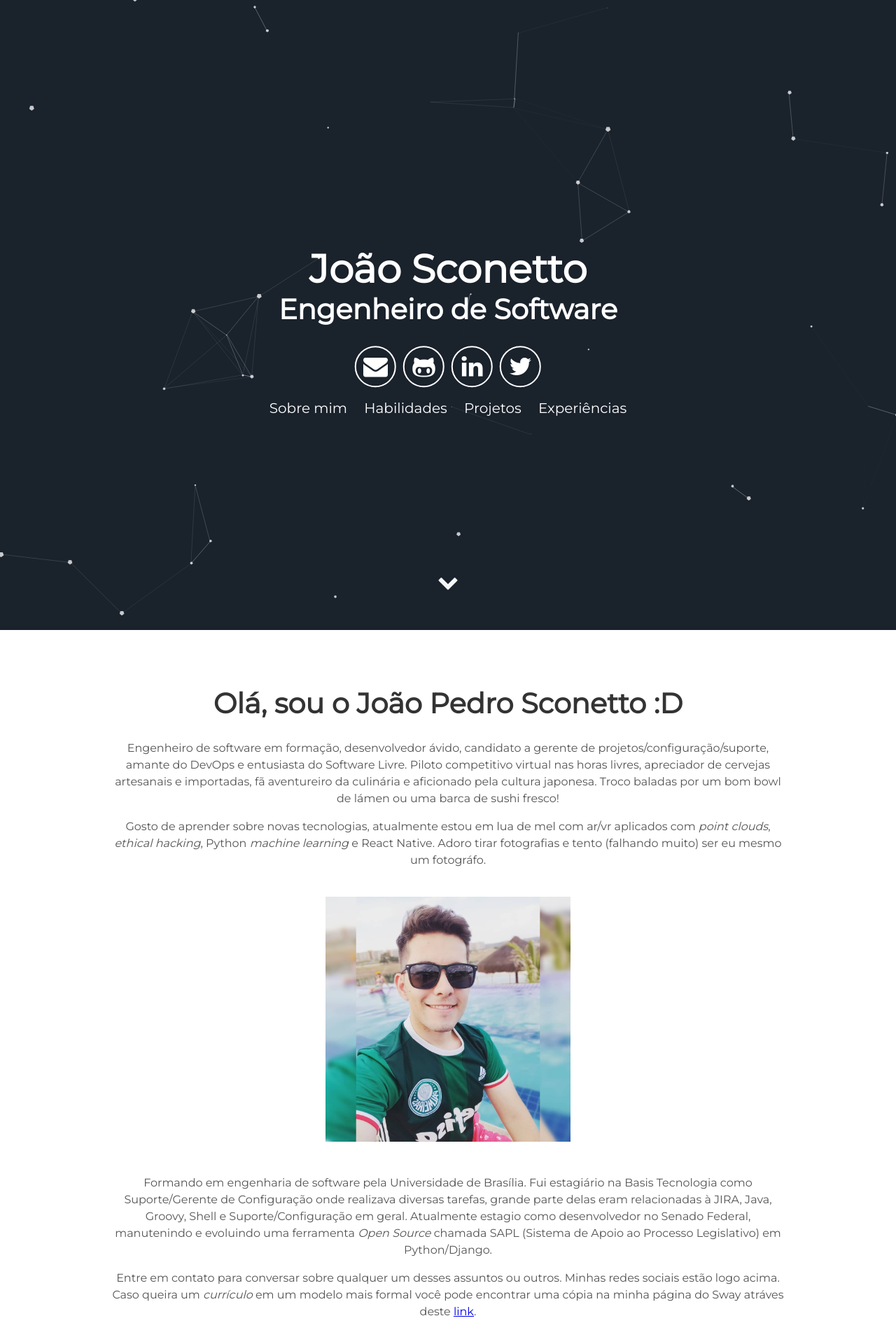
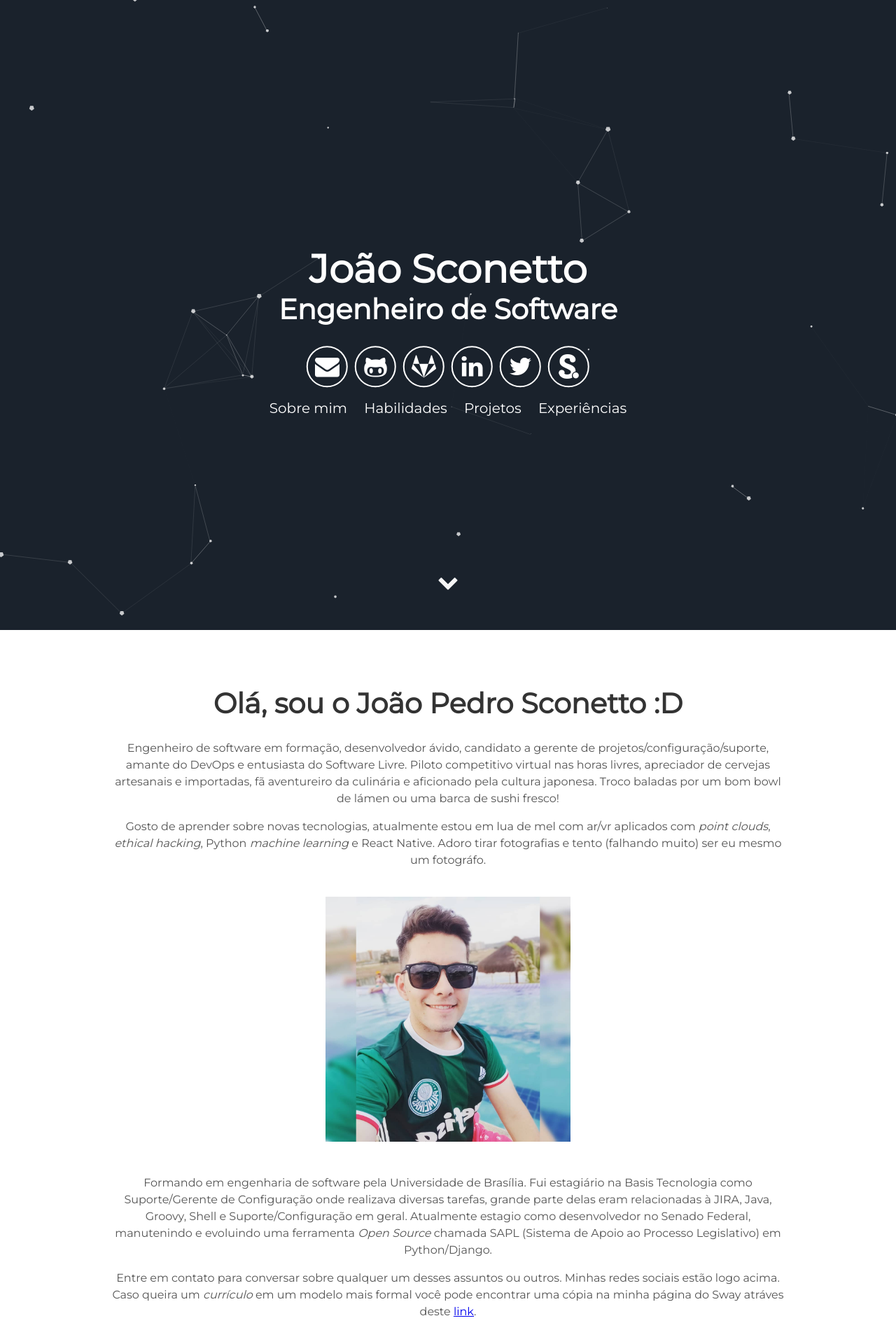
Before and after one commit to sconetto/sconetto.github.io, a Jekyll site: the page built from index.html, in a window 1280 px wide. Shown: the top 1920 px of the page at 70% size. Built offline with Jekyll 4.4.1, drawn with Linux system fonts in a browser that asks for light colours.

Commit message:
Adding some social media
Adding GitLab profile

Adding Sourcerer profile

```diff
--- a/_includes/header.html
+++ b/_includes/header.html
@@ -7,8 +7,10 @@
       <div class="header-icons">
         <a aria-label="Email" href="mailto:sconetto.joao@gmail.com"><i class="icon fa fa-envelope"></i></a>
         <a aria-label="GitHub" target="_blank" href="https://github.com/sconetto"><i class="icon fa fa-github-alt" aria-hidden="true"></i></a>
+        <a aria-label="GitLab" target="_blank" href="https://gitlab.com/sconetto"><i class="icon fa fa-gitlab" aria-hidden="true"></i></a>
         <a aria-label="LinkedIn" target="_blank" href="https://www.linkedin.com/in/jo%C3%A3o-pedro-sconetto-38a934119/"><i class="icon fa fa-linkedin" aria-hidden="true"></i></a>
         <a aria-label="Twitter" target="_blank" href="https://twitter.com/sconetto"><i class="icon fa fa-twitter" aria-hidden="true"></i></a>
+        <a aria-label="Sourcerer" target="_blank" href="https://sourcerer.io/sconetto"><i class="icon fa fa-scribd" aria-hidden="true"></i></a>
       </div>
       <div class="header-links">
         <a class="link" href="#about" data-scroll>Sobre mim</a>
```
